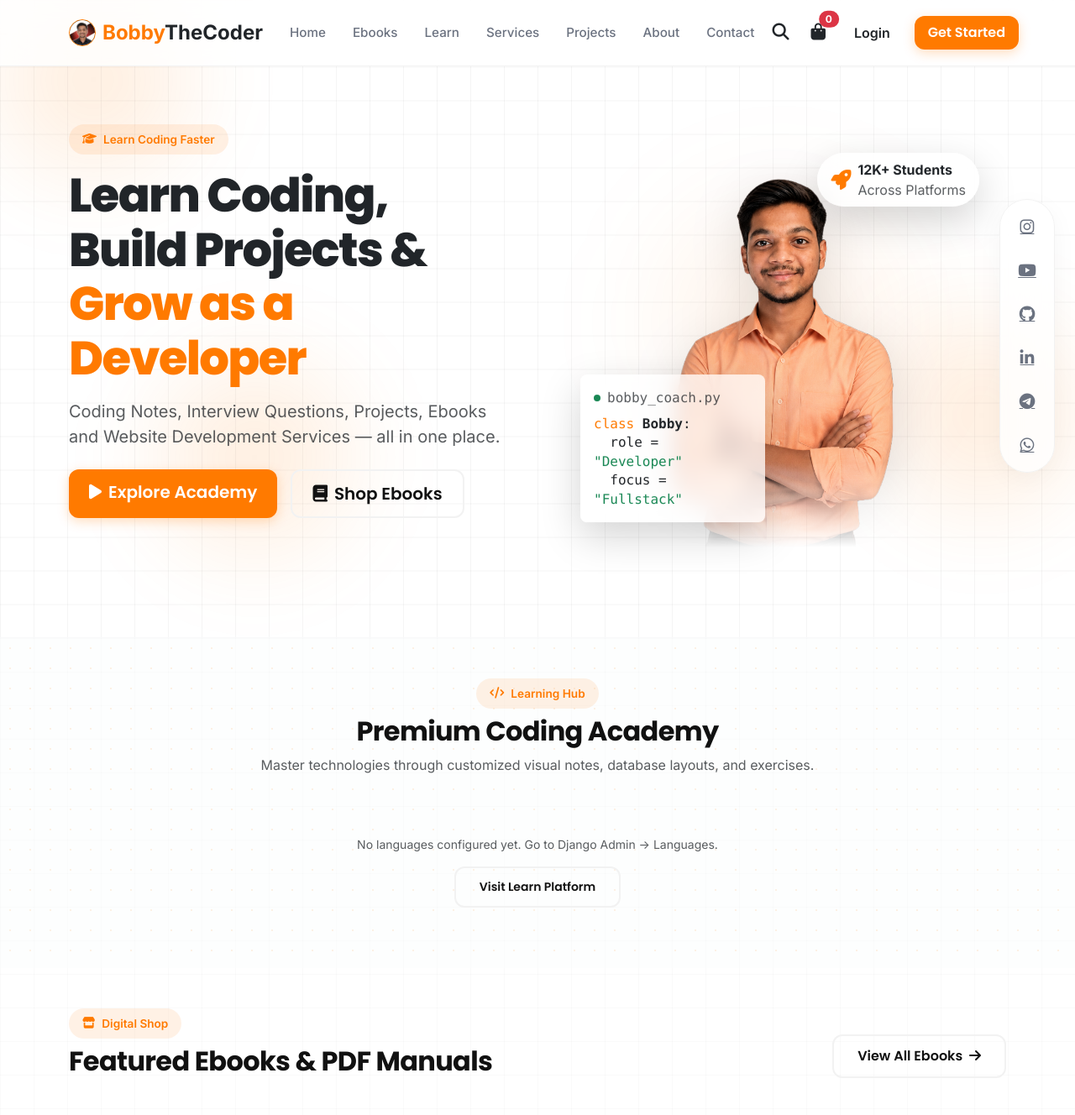
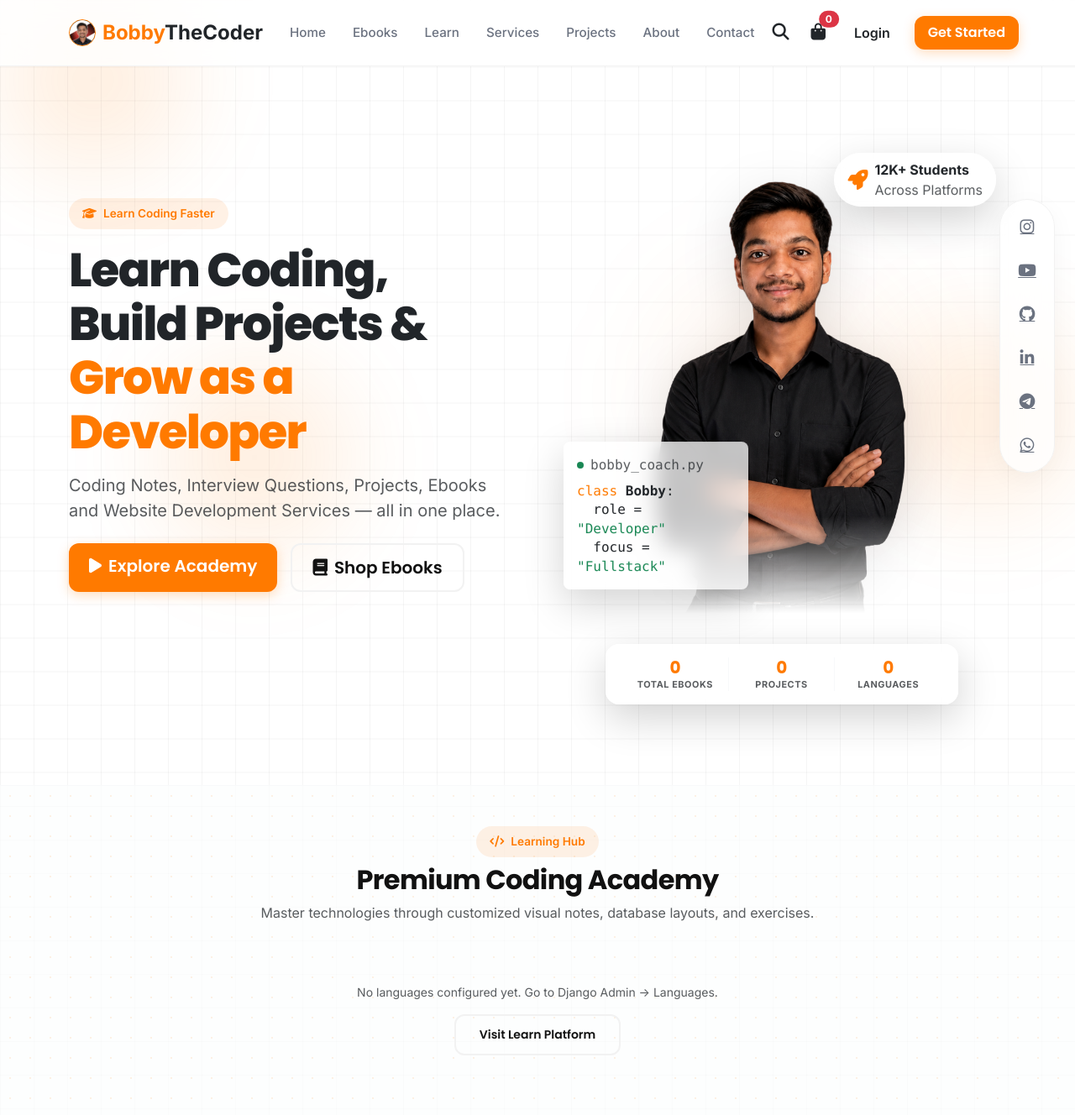
Before and after one commit to BobbyTheCoder07/BTCecommerce, a Django app: page / in a window 1280 px wide; the page is wider, and only the part inside the window is pictured. Shown: the top 1328 px of that part at 84% size. Run offline with Django 5.2, Linux system fonts and the light colour scheme; data that the repository does not hold is empty; some libraries are stand-ins or nearby versions.

Commit message:
Update hero section profile image, increase size, and add stats bar card below it

```diff
--- a/core/views.py
+++ b/core/views.py
@@ -33,6 +33,11 @@ class HomeView(TemplateView):
         context['projects'] = Project.objects.all()[:3]
         context['testimonials'] = Testimonial.objects.filter(is_active=True)
         context['languages'] = Language.objects.filter(is_active=True).annotate(topic_count=Count('topics'))[:3]
+
+        # Total counts for stats badge
+        context['total_ebooks'] = Product.objects.count()
+        context['total_projects'] = Project.objects.count()
+        context['total_languages'] = Language.objects.count()
         return context
 
 
--- a/templates/core/home.html
+++ b/templates/core/home.html
@@ -30,9 +30,9 @@
                     <!-- Soft ambient background glow -->
                     <div class="position-absolute top-50 start-50 translate-middle rounded-circle" style="width: 400px; height: 400px; background: radial-gradient(circle, rgba(255, 122, 0, 0.12) 0%, rgba(255,122,0,0) 70%); filter: blur(60px); z-index: 1;"></div>
 
-                    <div class="hero-portrait-container position-relative mx-auto" style="max-width: 440px; z-index: 2;">
+                    <div class="hero-portrait-container position-relative mx-auto" style="max-width: 480px; z-index: 2;">
                         <!-- Main Cutout Portrait of Bobby with Smooth Bottom Transparency Fade Mask -->
-                        <img src="{% static 'img/bobby_cutout.png' %}" alt="BobbyTheCoder" class="img-fluid position-relative" style="max-height: 560px; filter: drop-shadow(0 15px 30px rgba(0,0,0,0.12)); z-index: 3; -webkit-mask-image: linear-gradient(to bottom, black 80%, transparent 98%); mask-image: linear-gradient(to bottom, black 80%, transparent 98%);">
+                        <img src="{% static 'img/bobby_cutout.png' %}" alt="BobbyTheCoder" class="img-fluid position-relative" style="max-height: 640px; filter: drop-shadow(0 15px 30px rgba(0,0,0,0.12)); z-index: 3; -webkit-mask-image: linear-gradient(to bottom, black 80%, transparent 98%); mask-image: linear-gradient(to bottom, black 80%, transparent 98%);">
 
                         <!-- Floating Glassmorphic Code Card -->
                         <div class="card glass-card border-0 p-3 shadow-lg rounded-3 text-start position-absolute floating-element" style="width: 220px; bottom: 40px; left: -20px; z-index: 4; transform: rotate(-3deg);">
@@ -55,6 +55,24 @@
                                     <p class="fw-bold text-dark mb-0 fs-8 leading-tight">12K+ Students</p>
                                     <p class="text-muted mb-0 fs-9 leading-tight">Across Platforms</p>
                                 </div>
+                            </div>
+                        </div>
+                    </div>
+
+                    <!-- Stats Box below the image -->
+                    <div class="card glass-card border-0 shadow-lg px-4 py-3 mx-auto mt-4 position-relative" style="max-width: 420px; z-index: 5; border-radius: 16px !important;">
+                        <div class="row align-items-center text-center g-2">
+                            <div class="col-4 border-end border-light">
+                                <h5 class="fw-bold mb-0 text-primary" style="color: var(--accent) !important;">{{ total_ebooks }}</h5>
+                                <span class="text-muted text-uppercase fw-bold" style="font-size: 0.68rem; letter-spacing: 0.05em; display: block;">Total Ebooks</span>
+                            </div>
+                            <div class="col-4 border-end border-light">
+                                <h5 class="fw-bold mb-0 text-primary" style="color: var(--accent) !important;">{{ total_projects }}</h5>
+                                <span class="text-muted text-uppercase fw-bold" style="font-size: 0.68rem; letter-spacing: 0.05em; display: block;">Projects</span>
+                            </div>
+                            <div class="col-4">
+                                <h5 class="fw-bold mb-0 text-primary" style="color: var(--accent) !important;">{{ total_languages }}</h5>
+                                <span class="text-muted text-uppercase fw-bold" style="font-size: 0.68rem; letter-spacing: 0.05em; display: block;">Languages</span>
                             </div>
                         </div>
                     </div>
```
Also changed, not shown: static/img/bobby_cutout.png.
